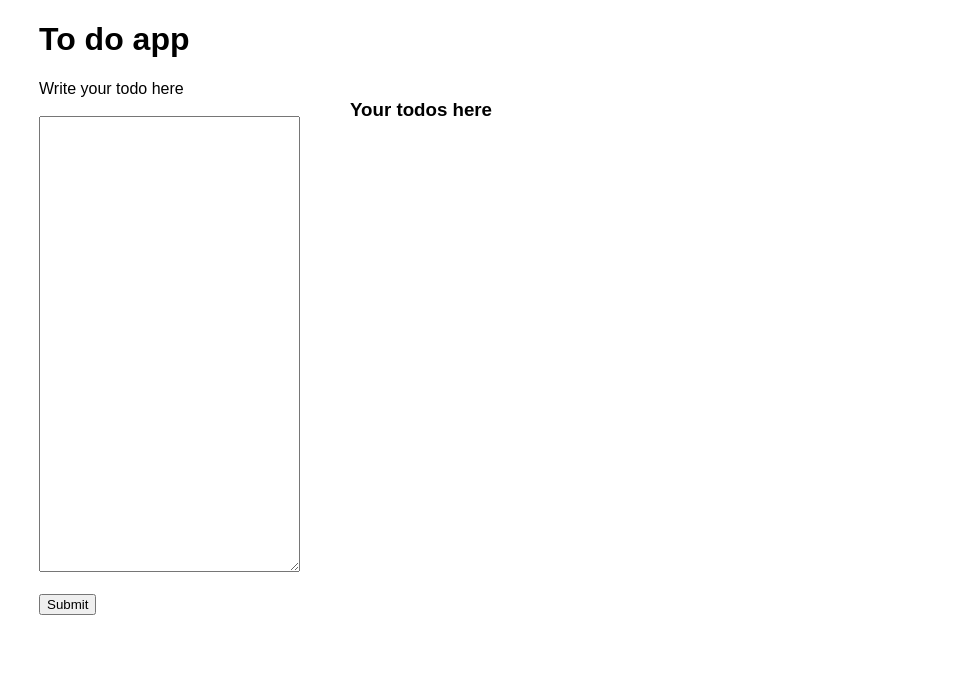
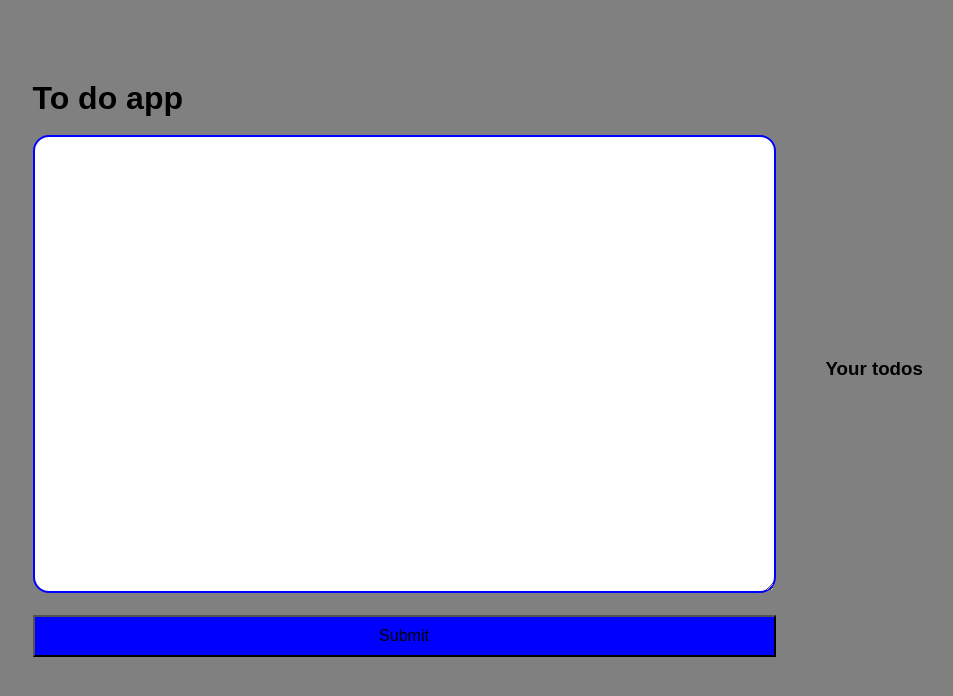
Before and after one commit to samndambuki/To-Do-app, a plain HTML site: page index.html in a window 1280 px wide. Shown: the whole page, without its empty margins (11-964 px from the left). Drawn offline with Linux system fonts and the light colour scheme.

Commit message:
final commit

```diff
--- a/index.html
+++ b/index.html
@@ -9,20 +9,19 @@
     <link rel="stylesheet" href="https://cdnjs.cloudflare.com/ajax/libs/font-awesome/5.15.4/css/all.min.css" />
 </head>
 <body>
-    <h1>To do app</h1>
     <div class="container">
         <div class="left">
             <form id="form">
-                <label for="todo">Write your todo here</label>
+                <label style="font-weight: bold; font-size: 2rem;"  for="todo">To do app</label>
                 <br><br>
-                <textarea name="todo" id="input" cols="30" rows="30"></textarea>
+                <textarea class="todotextarea" name="todo" id="input" cols="90" rows="30"></textarea>
                 <br><br>
                 <div id="msg"></div>
-                <button type="submit">Submit</button>
+                <button class="submit" type="submit">Submit</button>
             </form>
         </div>
         <div class="right">
-            <h3>Your todos here</h3>
+            <h3>Your todos</h3>
             <div id="todos">
 
             </div>
--- a/styles.css
+++ b/styles.css
@@ -1,15 +1,23 @@
 body{
     font-family: sans-serif;
-    margin: 0 50px;
+    background-color: grey;
 }
 
 .container{
     display: flex;
+    justify-content: center;
+    align-items: center;
     gap: 50px;
+    margin-top: 5rem;
 }
 
 #todos{
     width: 400px;
+}
+
+.todotextarea{
+    border: 2px solid blue;
+    border-radius: 1rem;
 }
 
 i{
@@ -28,6 +36,12 @@ i{
 }
 
 #msg{
-
     color: red;
 }
+
+.submit{
+    width: 100%;
+    padding: 10px;
+    font-size: 1rem;
+    background-color: blue;
+}
```
